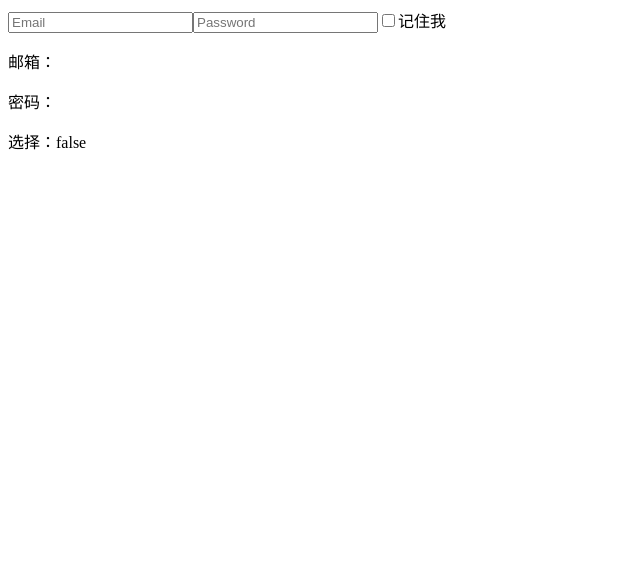
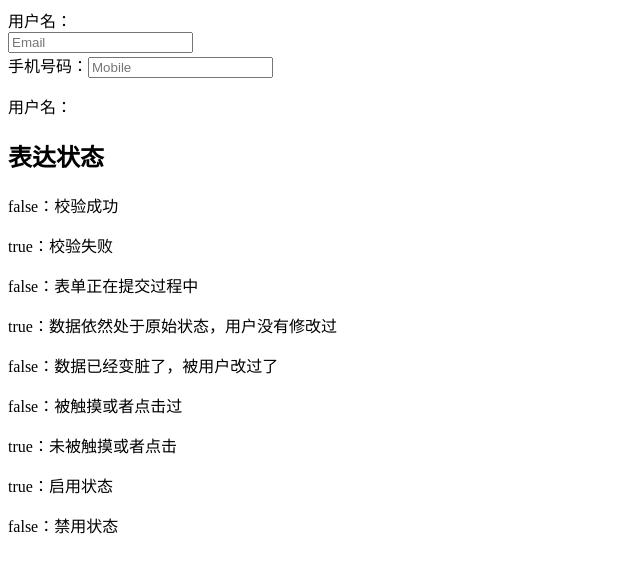
Before and after one commit to GitYonglin/angular-base, an Angular app: page / in a window 1280 px wide. Shown: the top 572 px of the page, without its empty margins (0-640 px from the left). Built offline with nearby package versions, Linux system fonts and the light colour scheme.

Commit message:
表单验证

```diff
--- a/src/app/app.component.html
+++ b/src/app/app.component.html
@@ -1,9 +1,50 @@
-<input type="email"  placeholder="Email" [(ngModel)]="regModel.userName" >
+<form #registerForm="ngForm" >
+  <div>
+    <label >用户名：</label>
+    <div>
+      <input
+        #userName="ngModel"
+        [(ngModel)]="regModel.userName"
+        name="userName"
+        type="email"
+        placeholder="Email"
+        required minlength="12"
+        maxlength="32">
+      <div *ngIf="userName.invalid && (userName.dirty || userName.touched)" class="text-danger">
+        <div *ngIf="userName.errors.required">
+          用户名不能为空
+        </div>
+        <div *ngIf="userName.errors.minlength">
+          最小长度不能小于12个字符
+        </div>
+        <div *ngIf="userName.errors.maxlength">
+          最大长度不能大于32个字符
+        </div>
+      </div>
+    </div>
+  </div>
+  <div>
+    <label >手机号码：</label>
+    <input #mobile="ngModel" [(ngModel)]="regModel.mobile" name="mobile" ChineseMobileValidator placeholder="Mobile">
+    <div *ngIf="mobile.invalid && (mobile.dirty || mobile.touched)" class="text-danger">
+      <div *ngIf="!mobile.errors.ChineseMobileValidator">
+        请输入合法的手机号
+      </div>
+    </div>
+  </div>
+</form>
 
-<input type="password"  placeholder="Password" [(ngModel)]="regModel.password" >
-
-<input type="checkbox" [(ngModel)]="regModel.rememberMe">记住我
-
-<p>邮箱：{{regModel.userName}}</p>
-<p>密码：{{regModel.password}}</p>
-<p>选择：{{regModel.rememberMe}}</p>
+<div>
+  <p>用户名：{{userName.value}}</p>
+  <!-- <p>密码：{{pwd.value}}</p> -->
+  <h2>表达状态</h2>
+      <p>{{registerForm.valid}}：校验成功</p>
+      <p>{{registerForm.invalid}}：校验失败</p>
+      <p>{{registerForm.pending}}：表单正在提交过程中</p>
+      <p>{{registerForm.pristine}}：数据依然处于原始状态，用户没有修改过</p>
+      <p>{{registerForm.dirty}}：数据已经变脏了，被用户改过了</p>
+      <p>{{registerForm.touched}}：被触摸或者点击过</p>
+      <p>{{registerForm.untouched}}：未被触摸或者点击</p>
+      <p>{{registerForm.enabled}}：启用状态</p>
+      <p>{{registerForm.disabled}}：禁用状态</p>
+</div>
--- a/src/app/app.module.ts
+++ b/src/app/app.module.ts
@@ -4,11 +4,13 @@ import { FormsModule } from '@angular/forms';
 
 
 import { AppComponent } from './app.component';
+import { ChineseMobileValidator } from './validation/Chinese-mobile-validator.directive';
 
 
 @NgModule({
   declarations: [
-    AppComponent
+    AppComponent,
+    ChineseMobileValidator
   ],
   imports: [
     BrowserModule,
--- a/src/app/model/register-model.ts
+++ b/src/app/model/register-model.ts
@@ -1,5 +1,6 @@
 export class RegisterModel {
   userName: string;
   password: string;
+  mobile: string;
   rememberMe = false;
 }
--- /dev/null
+++ b/src/app/validation/Chinese-mobile-validator.directive.ts
@@ -0,0 +1,34 @@
+import { Directive, Input } from '@angular/core';
+import { Validator, AbstractControl, NG_VALIDATORS } from '@angular/forms';
+
+@Directive({
+  // tslint:disable-next-line:directive-selector
+  selector: '[ChineseMobileValidator]',
+  providers: [
+    {
+      provide: NG_VALIDATORS,
+      useExisting: ChineseMobileValidator,
+      multi: true
+    }
+  ]
+})
+export class ChineseMobileValidator implements Validator {
+  @Input() ChineseMobileValidator: string;
+
+  constructor() { }
+
+  validate(control: AbstractControl): { [error: string]: any } {
+    // tslint:disable-next-line:prefer-const
+    let val = control.value;
+    // tslint:disable-next-line:prefer-const
+    let flag: boolean = /^1(3|4|5|7|8)\d{9}$/.test(val);
+    console.log(flag);
+    if (flag) {
+      control.setErrors(null);
+      return null;
+    } else {
+      control.setErrors({ ChineseMobileValidator: false });
+      return { ChineseMobileValidator: false };
+    }
+  }
+}
```
Also changed, not shown: 1 other file (tests, documents, lock files or other folders).
